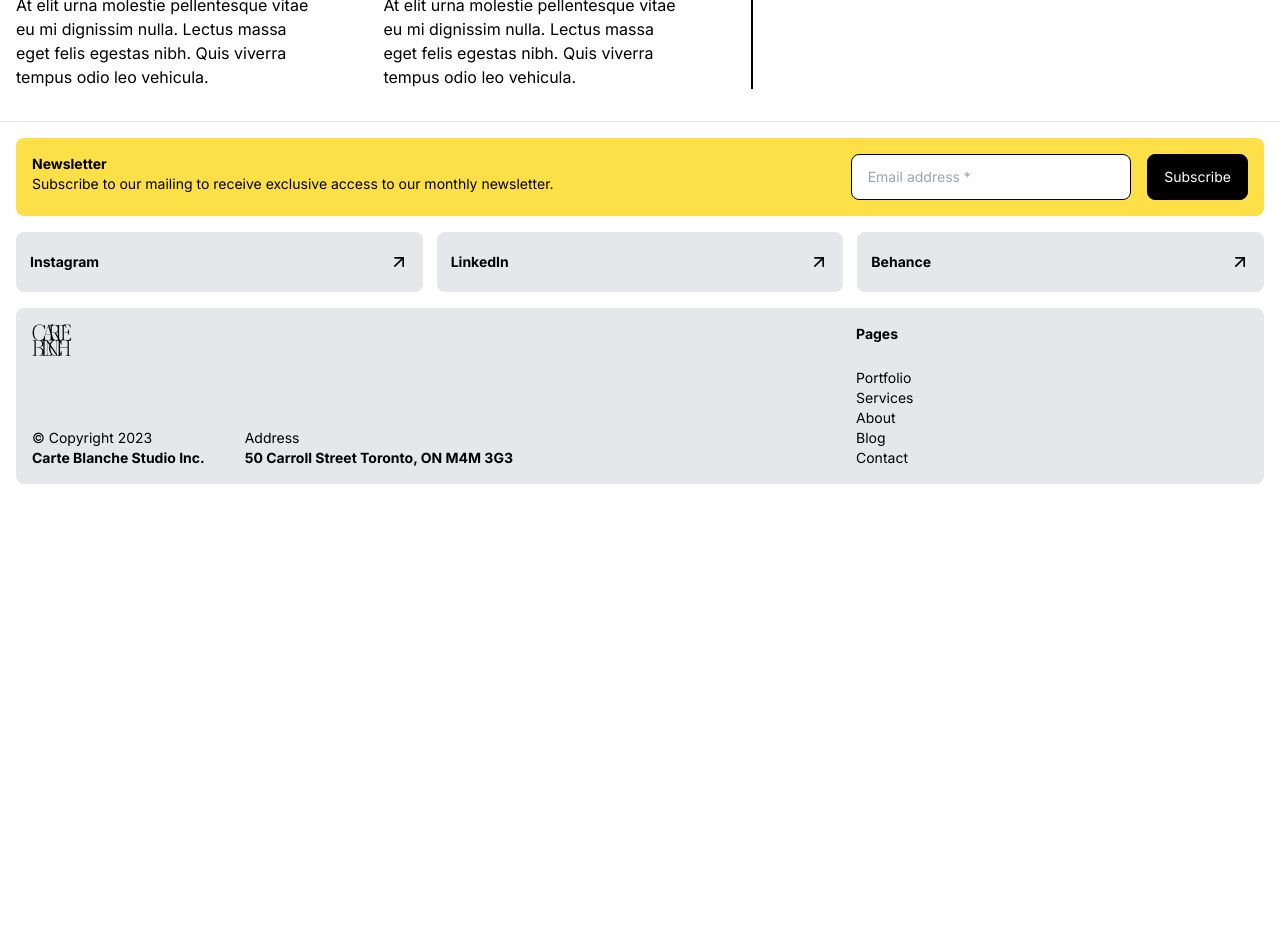
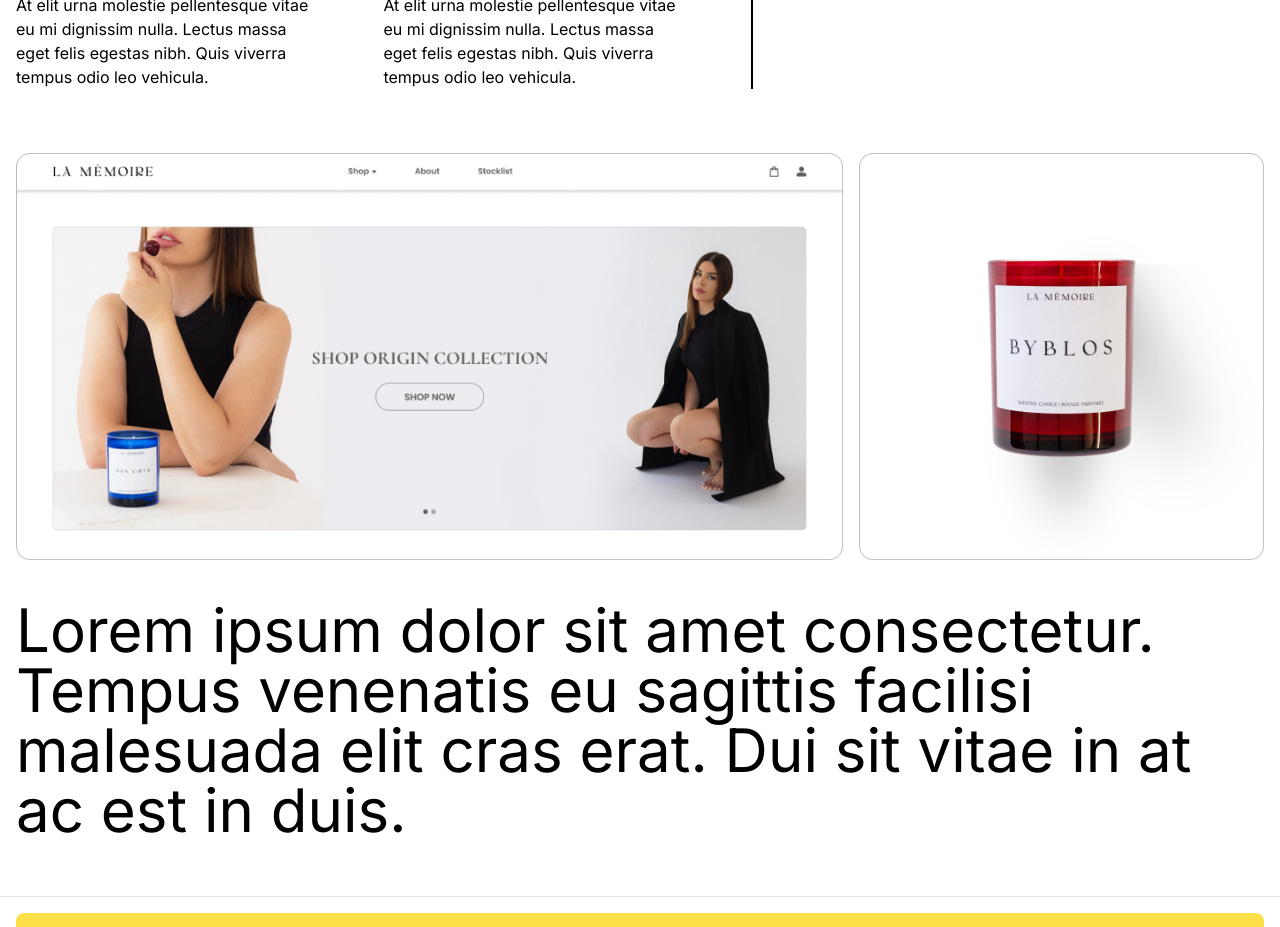
Before and after one commit to Asraful-code235/portfolio_v1, a Next.js app: page /portfolio/1 in a window 1280 px wide. Shown: the part 1040-1967 px from the top of the page. Before the commit the page ends 1540 px from the top, so only its background shows below. Built offline with nearby package versions, Linux system fonts and the light colour scheme.

Commit message:
Add picture grid section in portfolio details

```diff
--- a/app/portfolio/[id]/page.jsx
+++ b/app/portfolio/[id]/page.jsx
@@ -1,6 +1,6 @@
 import Image from "next/image";
 import PageContainer from "@/components/ui/PageContainer";
-import { productPlaceholder } from "@/public/images";
+import { byblos, productPlaceholder, window } from "@/public/images";
 
 export default function PortfolioDetails() {
   return (
@@ -50,6 +50,22 @@
           </div>
         </div>
       </section>
+
+      <section className="border-t-2 md:border-t-0 border-black py-6 space-y-6 md:space-y-10">
+        <div className="grid grid-cols-3 gap-3 md:gap-4">
+          <div className="col-span-2">
+            <Image src={window} alt="window" className="w-full h-full" />
+          </div>
+          <div className="">
+            <Image src={byblos} alt="byblos" className="w-full h-full flex-1" />
+          </div>
+        </div>
+
+        <p className="text-xl md:text-6xl">
+          Lorem ipsum dolor sit amet consectetur. Tempus venenatis eu sagittis
+          facilisi malesuada elit cras erat. Dui sit vitae in at ac est in duis.
+        </p>
+      </section>
     </PageContainer>
   );
 }
--- a/public/images/index.js
+++ b/public/images/index.js
@@ -6,5 +6,18 @@
 import nm from "./nm.png";
 import productPlaceholder from "./product-placeholder.png";
 import logo from "./logo.png";
+import window from "./window.png";
+import byblos from "./byblos.png";
 
-export { fresh, fourSeasons, logos, mm, nike, nm, productPlaceholder, logo };
+export {
+  fresh,
+  fourSeasons,
+  logos,
+  mm,
+  nike,
+  nm,
+  productPlaceholder,
+  logo,
+  window,
+  byblos,
+};
```
Also changed, not shown: public/images/byblos.png (added), public/images/window.png (added).
